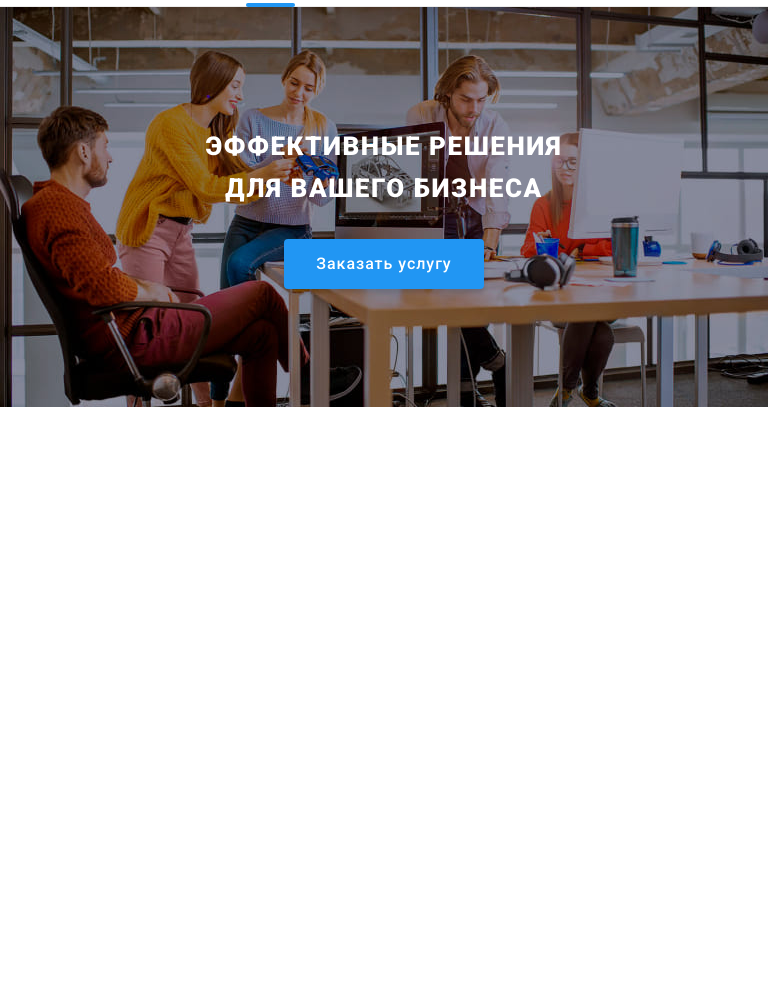
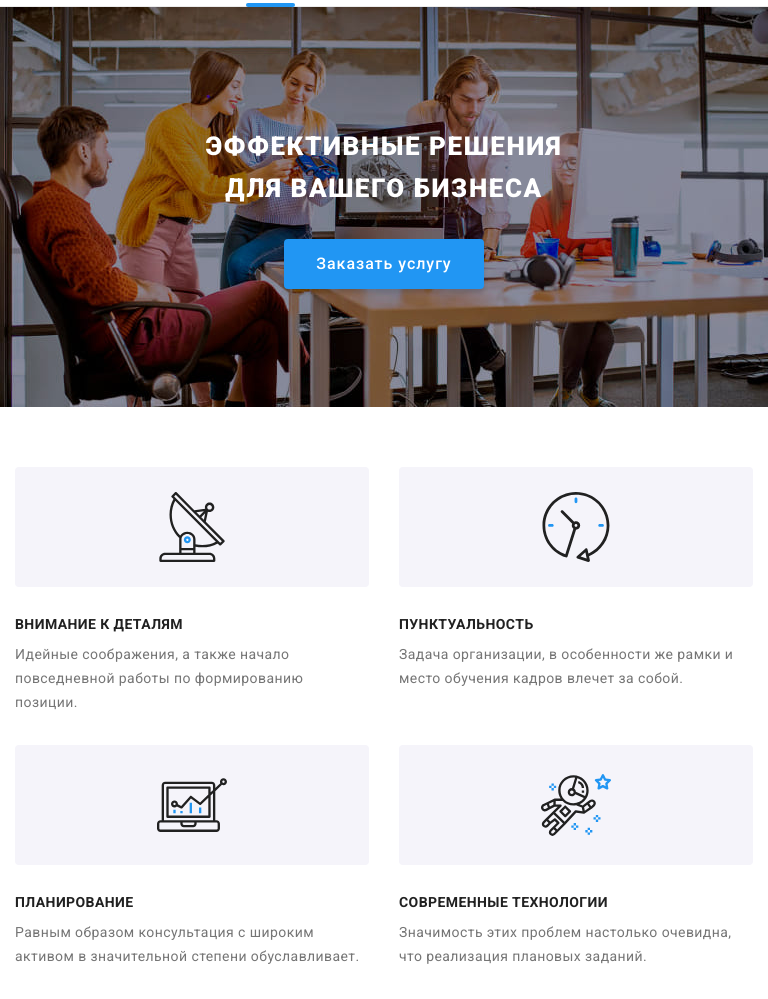
Before and after one commit to Yefimkin/goit-markup-hw-08, a plain HTML site: page index.html in a window 768 px wide. Shown: the part 78-1077 px from the top of the page. Before the commit the page ends 800 px from the top, so only its background shows below. Drawn offline with nearby package versions, Linux system fonts and the light colour scheme.

Commit message:
Section two make

```diff
--- a/index.html
+++ b/index.html
@@ -133,12 +133,12 @@
         </div>
       </section>
       <!-- section 2 -->
-      <!-- <section class="section-two">
+      <section class="section-two">
         <div class="container">
           <ul class="section-two-list list">
-            <li class="section-two-item icon-antena section-two-bg">
-              <div class="section-icons">
-                <svg class="antena-icon" width="70px" height="70px">
+            <li class="section-two-item section-two-bg">
+              <div class="section-two-icons">
+                <svg width="70px" height="70px">
                   <use href="./images/sprites.svg#icon-antenna"></use>
                 </svg>
               </div>
@@ -148,8 +148,8 @@
               </p>
             </li>
             <li class="section-two-item section-two-bg">
-              <div class="section-icons">
-                <svg class="antena-icon" width="70px" height="70px">
+              <div class="section-two-icons">
+                <svg width="70px" height="70px">
                   <use href="./images/sprites.svg#icon-clock"></use>
                 </svg>
               </div>
@@ -159,8 +159,8 @@
               </p>
             </li>
             <li class="section-two-item section-two-bg">
-              <div class="section-icons">
-                <svg class="antena-icon" width="70px" height="70px">
+              <div class="section-two-icons">
+                <svg width="70px" height="70px">
                   <use href="./images/sprites.svg#icon-diagram"></use>
                 </svg>
               </div>
@@ -170,8 +170,8 @@
               </p>
             </li>
             <li class="section-two-item section-two-bg">
-              <div class="section-icons">
-                <svg class="antena-icon" width="70px" height="70px">
+              <div class="section-two-icons">
+                <svg width="70px" height="70px">
                   <use href="./images/sprites.svg#icon-astronaut"></use>
                 </svg>
               </div>
@@ -182,7 +182,7 @@
             </li>
           </ul>
         </div>
-      </section> -->
+      </section>
       <!-- section 3 -->
       <!-- <section class="section-three">
         <div class="container section-three-container">
--- a/scss/components/_header.scss
+++ b/scss/components/_header.scss
@@ -116,7 +116,7 @@
 }
 
 .header-connect__item:not(:last-child) {
-  @media screen and (min-width: 768px) {
+  @media screen and (max-width: 1199px) {
     padding-bottom: 10px;
   }
 }
--- a/scss/layout/_section-two.scss
+++ b/scss/layout/_section-two.scss
@@ -1,18 +1,39 @@
 .section-two {
+  padding-top: 60px;
+
+  @media screen and (min-width: 1200px) {
     padding-top: 94px;
+  }
 }
 
 .section-two-list {
+  @media (min-width: 768px) and (max-width: 1199px) {
+    display: flex;
+    flex-wrap: wrap;
+    justify-content: center;
+    margin-bottom: -30px;
+    margin-left: -30px;
+  }
+
+  @media screen and (min-width: 1200px) {
     display: flex;
     height: 251px;
   }
+}
 
 .section-two-item {
+  @media (min-width: 768px) and (max-width: 1199px) {
+    flex-basis: calc((100% - 2 * 30px) / 4);
+    margin-bottom: 30px;
+    margin-left: 30px;
+  }
+  @media screen and (min-width: 1200px) {
     width: 270px;
     height: 101px;
 
     &:not(:last-child) {
       margin-right: 30px;
+    }
   }
 }
 
@@ -22,6 +43,9 @@
   letter-spacing: 0.03em;
   text-transform: uppercase;
   color: var(--primary-text-color);
+  @media screen and (max-width: 767px) {
+    text-align: center;
+  }
 }
 
 .text-item {
@@ -30,9 +54,12 @@
   letter-spacing: 0.03em;
   color: var(--second-text-color);
   margin-top: 10px;
+  @media screen and (max-width: 767px) {
+    margin-bottom: 30px;
+  }
 }
 
-.section-icons {
+.section-two-icons {
   width: 270px;
   height: 120px;
   background-color: #f5f4fa;
@@ -42,4 +69,12 @@
   display: flex;
   justify-content: center;
   align-items: center;
+
+  @media screen and (max-width: 1199px) {
+    width: 354px;
   }
+
+  @media screen and (max-width: 767px) {
+    width: 450px;
+  }
+}
```
Also changed, not shown: css/main.css, css/main.min.css, 2 other files. Lines whose indentation alone changed are shown as unchanged.
